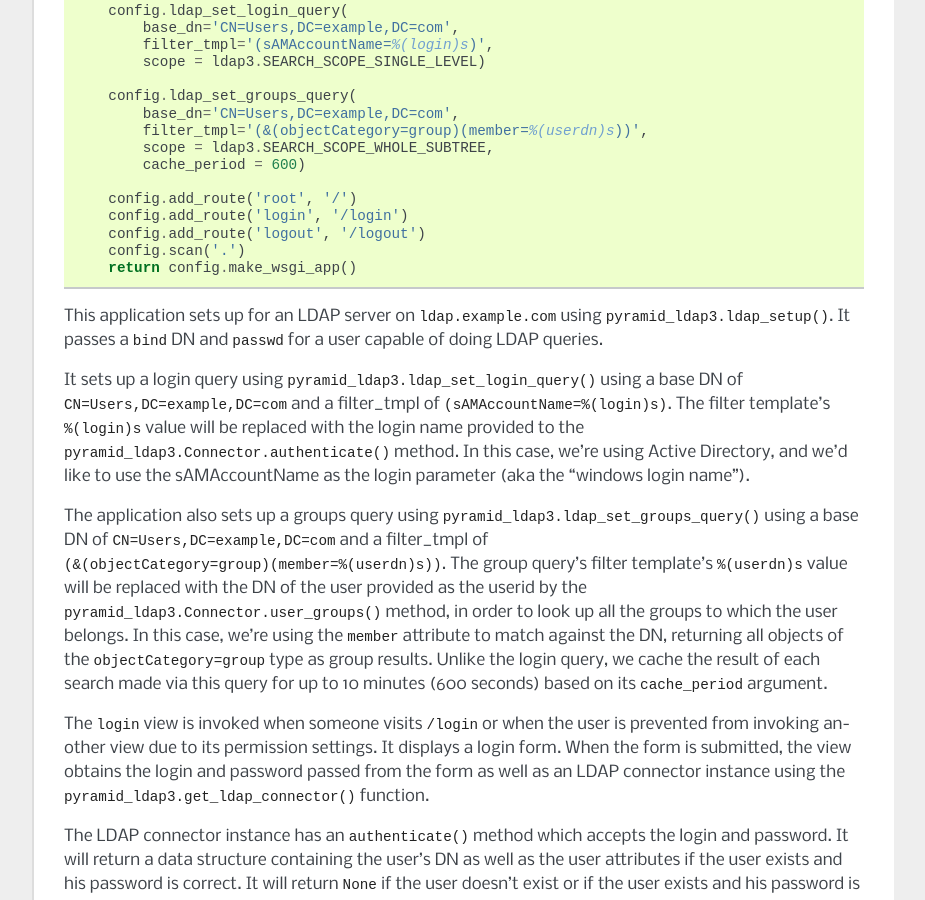
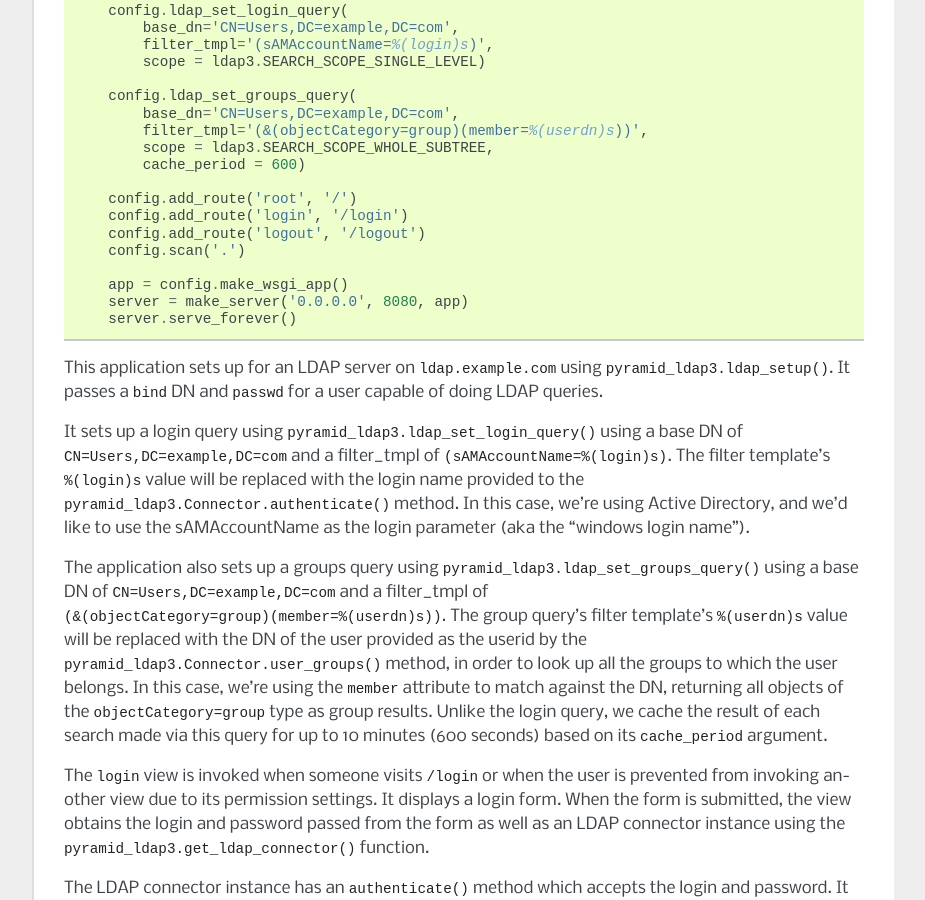
Before and after one commit to Cito/pyramid_ldap3, a Sphinx documentation site: the page built from docs/index.rst, in a window 1280 px wide and 900 px high, scrolled down 3821 px. Shown: the whole window, without its empty margins (198-1123 px from the left). Built offline with Sphinx 7.4.7, drawn with Linux system fonts in a browser that asks for light colours.

Commit message:
Fixed sample application in docs.

```diff
--- a/docs/index.rst
+++ b/docs/index.rst
@@ -229,7 +229,10 @@ Here's a small application which uses the ``pyramid_ldap3`` API:
         config.add_route('login', '/login')
         config.add_route('logout', '/logout')
         config.scan('.')
-        return config.make_wsgi_app()
+
+        app = config.make_wsgi_app()
+        server = make_server('0.0.0.0', 8080, app)
+        server.serve_forever()
 
 This application sets up for an LDAP server on ``ldap.example.com`` using
 :func:`pyramid_ldap3.ldap_setup`.  It passes a ``bind`` DN and ``passwd`` for
```
